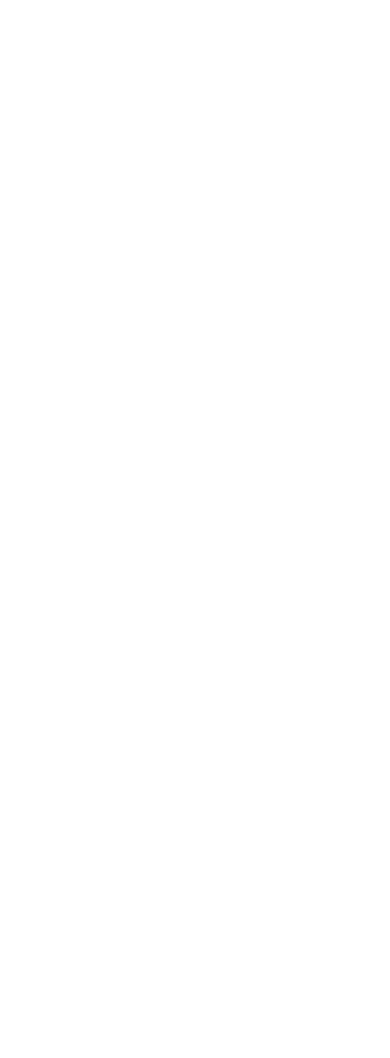
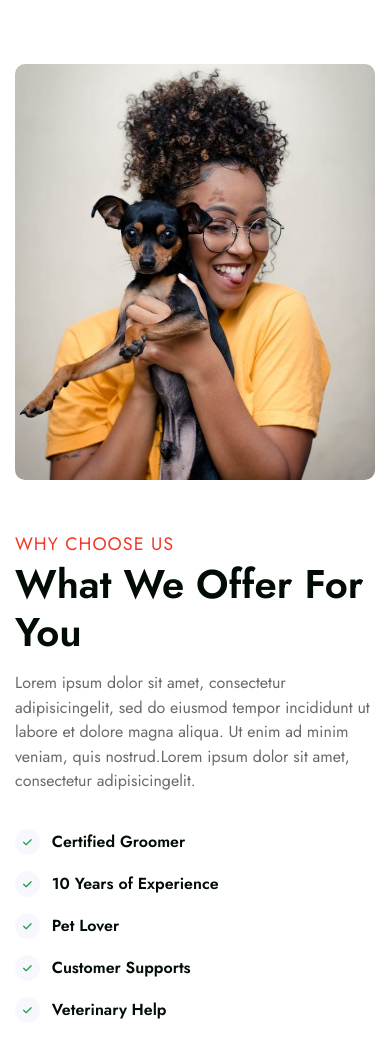
Before and after one commit to PoochCares/PoochCareRepo, a plain HTML site: page index.html in a window 390 px wide. Before the commit the page ends 844 px from the top, so only its background shows below. Drawn offline with nearby package versions, Linux system fonts and the light colour scheme.

Commit message:
completed offer section, responsive has been completed

```diff
--- a/index.css
+++ b/index.css
@@ -1,5 +1,70 @@
-*{
-    padding: 0;
-    margin: 0;
-    box-sizing: border-box;
+/* --------- GENERAL SETTING ------------*/
+* {
+  padding: 0;
+  margin: 0;
+  box-sizing: border-box;
 }
+
+body {
+  font-family: "Jost", sans-serif;
+  color: #000c04;
+}
+
+.text-red {
+  color: #f53626;
+}
+
+.text-black {
+  color: #000c04;
+}
+
+.color-green {
+  color: #189a46;
+}
+
+.text-gray {
+  color: #696969;
+}
+
+.text-light-gray {
+  color: #999;
+}
+
+.rounded-10px {
+  border-radius: 10px;
+}
+
+.sub-heading {
+  font-size: 18px;
+  font-weight: 400;
+  text-transform: uppercase;
+  line-height: 32px;
+  letter-spacing: 1px;
+  color: #f53626;
+}
+.heading {
+  font-size: 40px;
+  font-weight: 600;
+  line-height: 48px;
+  text-transform: capitalize;
+}
+
+.content {
+  font-style: normal;
+  font-weight: normal;
+  font-size: 16px;
+  line-height: 24.5px;
+  color: #696969;
+  margin: 15px 0 35px 0;
+}
+
+/* --------- OFFER ------------*/
+
+.offer__icon {
+  color: #189a46;
+  margin-right: 12px;
+  background: rgba(147, 107, 232, 0.05);
+  font-size: 10px;
+  padding: 8px;
+  border-radius: 50%;
+}
--- a/index.html
+++ b/index.html
@@ -38,8 +38,55 @@
     <section id="carousel"></section>
     <section id="about"></section>
     <section id="service"></section>
+
     <!-- QUI  -->
-    <section id="offer"></section>
+    <section id="offer" class="py-5">
+      <div class="container py-3 py-md-5">
+        <div class="row justify-content-center align-items-center">
+          <div class="col-lg-6 mb-lg-0 mb-5 pl-lg-5">
+            <img
+              src="./image-video/offer_1.png"
+              class="img-fluid rounded-10px"
+              alt="offer-photo"
+            />
+          </div>
+          <div class="col-lg-6">
+            <p class="sub-heading mb-0">Why Choose Us</p>
+            <h2 class="heading mb-0">What We Offer for You</h2>
+            <p class="content">
+              Lorem ipsum dolor sit amet, consectetur adipisicingelit, sed do
+              eiusmod tempor incididunt ut labore et dolore magna aliqua. Ut
+              enim ad minim veniam, quis nostrud.Lorem ipsum dolor sit amet,
+              consectetur adipisicingelit.
+            </p>
+            <ul class="list-unstyled">
+              <li class="d-flex justify-content-start align-items-center my-3">
+                <i class="fa fa-check offer__icon color-green"></i>
+                <p class="m-0 font-weight-bolder">Certified Groomer</p>
+              </li>
+              <li class="d-flex justify-content-start align-items-center my-3">
+                <i class="fa fa-check offer__icon color-green"></i>
+                <p class="m-0 font-weight-bolder">10 Years of Experience</p>
+              </li>
+              <li class="d-flex justify-content-start align-items-center my-3">
+                <i class="fa fa-check offer__icon color-green"></i>
+
+                <p class="m-0 font-weight-bolder">Pet Lover</p>
+              </li>
+              <li class="d-flex justify-content-start align-items-center my-3">
+                <i class="fa fa-check offer__icon color-green"></i>
+                <p class="m-0 font-weight-bolder">Customer Supports</p>
+              </li>
+              <li class="d-flex justify-content-start align-items-center my-3">
+                <i class="fa fa-check offer__icon color-green"></i>
+                <p class="m-0 font-weight-bolder">Veterinary Help</p>
+              </li>
+            </ul>
+          </div>
+        </div>
+      </div>
+    </section>
+
     <section id="number"></section>
     <section id="plan"></section>
     <section id="nutrition"></section>
```
